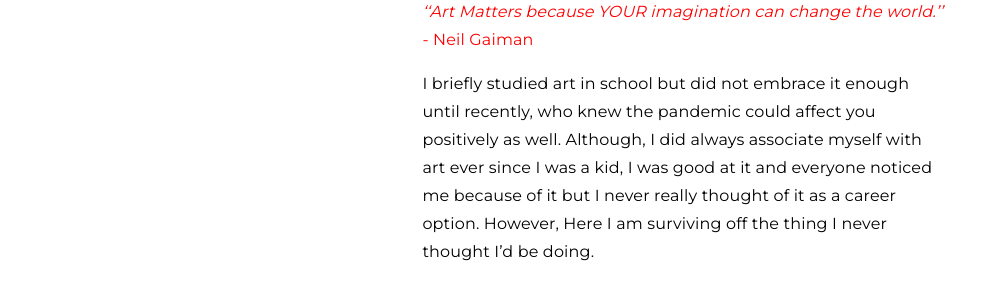
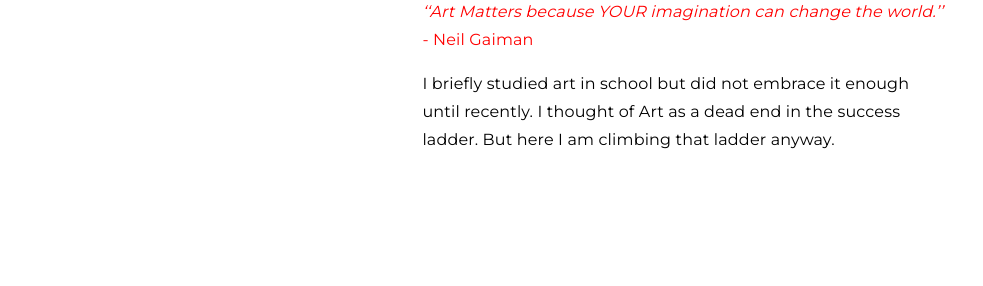
Before and after one commit to Avicia/avicia.github.io, a React (Create React App) app: page /about in a window 1280 px wide. Shown: the part 514-800 px from the top of the page, without its empty margins (134-1117 px from the left). Built offline with nearby package versions, Linux system fonts and the light colour scheme; no server answers.

Commit message:
favicon fixed. changes made in about.

```diff
--- a/public/index.html
+++ b/public/index.html
@@ -3,17 +3,17 @@
 
 <head>
   <meta charset="utf-8" />
-  <!-- <link rel="icon" href="%PUBLIC_URL%/favIcon.png" /> -->
-  <link rel="icon" href="%PUBLIC_URL%/favicon1.png" />
+  <!-- <link rel="icon" href="./favicon1.png" sizes="16x16"> -->
+  <link rel="shortcut icon" type="image/png" href="https://raw.githubusercontent.com/Avicia/avicia.github.io/main/src/assets/Thumbnails/Favicon1.png">
   <meta name="viewport" content="width=device-width, initial-scale=1" />
   <meta name="theme-color" content="#000000" />
   <meta name="description" content="Web site created using create-react-app" />
-  <link rel="apple-touch-icon" href="%PUBLIC_URL%/favicon1.png" />
+  <link rel="apple-touch-icon" href="./favicon1.png" />
   <!--
       manifest.json provides metadata used when your web app is installed on a
       user's mobile device or desktop. See https://developers.google.com/web/fundamentals/web-app-manifest/
     -->
-  <link rel="manifest" href="%PUBLIC_URL%/manifest.json" />
+  <link rel="manifest" href="./manifest.json" />
   <!--
       Notice the use of %PUBLIC_URL% in the tags above.
       It will be replaced with the URL of the `public` folder during the build.
--- a/src/App.js
+++ b/src/App.js
@@ -23,8 +23,13 @@
   return (
     <Router>
       <Switch>
+        {/* <Route exact path="/">
+          <LandingPage />
+        </Route> */}
         <Route exact path="/">
-          <LandingPage />
+          <Header />
+          <Home />
+          <Footer />
         </Route>
         <Route path="/portfolio">
           <Header />
--- a/src/Component/Header.js
+++ b/src/Component/Header.js
@@ -16,7 +16,7 @@
             <div className="nav-header">
                 {
                     this.state.showNavigationBar ?
-                        <div className="navigationDrawer">
+                        <div className="navigationDrawer" data-aos="slide-down">
                             <div>
                                 <div className="nav-title"
                                     style={{ display: 'flex', flexDirection: 'row', justifyContent: 'space-between', flexWrap: 'wrap' }}
--- a/src/Pages/About/index.js
+++ b/src/Pages/About/index.js
@@ -39,9 +39,10 @@
                             </p>
                             <p className="about_paras" style={{ color: 'red' }}><i className="family-Montserrat">‘‘Art Matters because YOUR imagination can change the world.’’</i> - Neil Gaiman</p>
                             <p className="about_paras">
-                                I briefly studied art in school but did not embrace it enough until recently, who knew the pandemic could affect you positively as well. Although, I did always associate myself with art ever since I was a kid, I was good at it and everyone noticed me because of it but I never really thought of it as a career option. However, Here I am surviving off the thing I never thought I’d be doing.
+                                I briefly studied art in school but did not embrace it enough until recently.
+                                I thought of Art as a dead end in the success ladder. But here I am climbing
+                                that ladder anyway.
                             </p>
-
                         </div>
                     </div>
                     <Divider />
```
Also changed, not shown: 1 other file (tests, documents, lock files or other folders).
